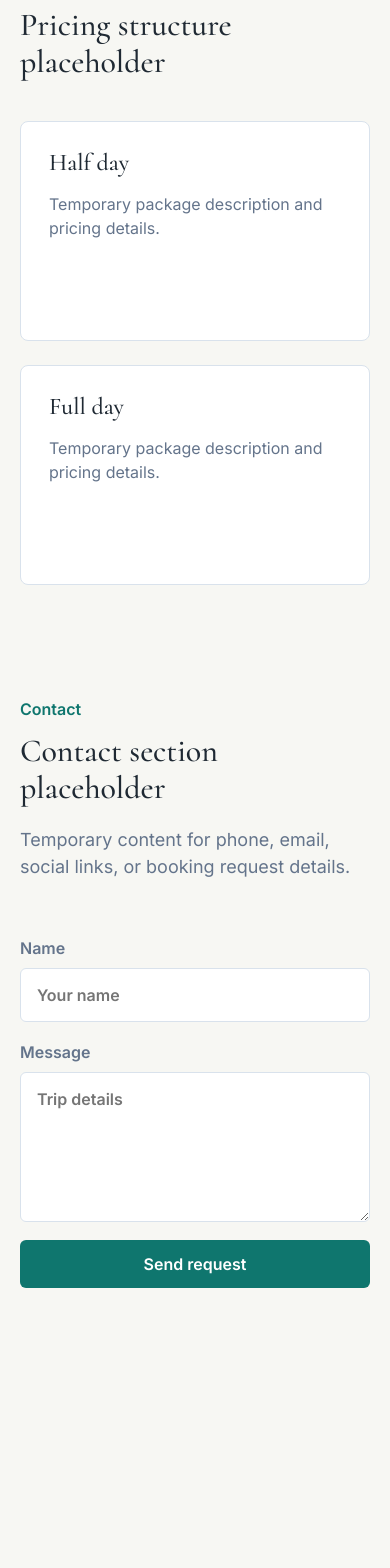
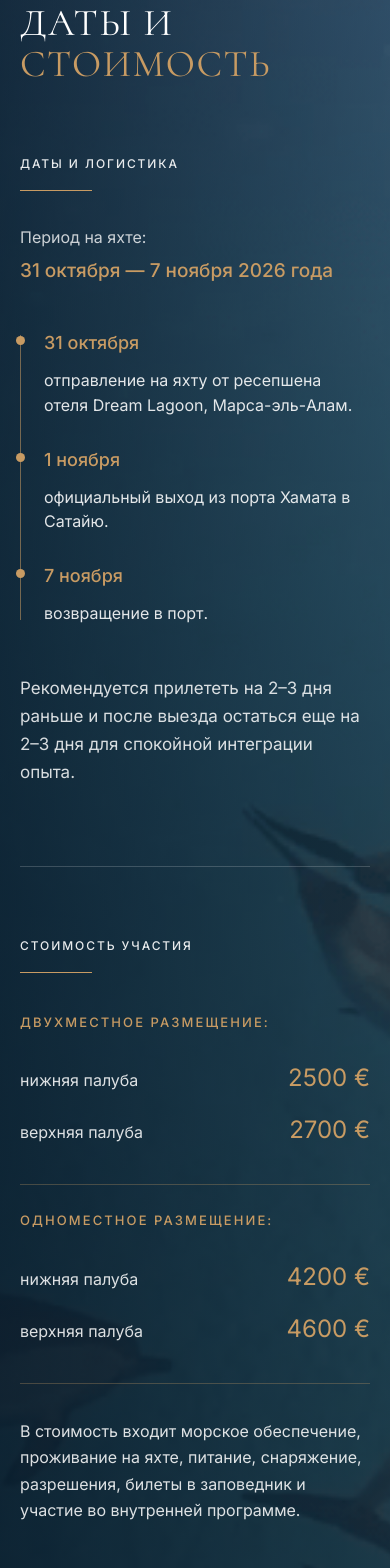
Before and after one commit to DariaKott/dolphins-website, a Next.js app: page / in a window 390 px wide. Shown: the part 7880-9448 px from the top of the page. Before the commit the page ends 9224 px from the top, so only its background shows below. Built offline with nearby package versions, Linux system fonts and the light colour scheme.

Commit message:
add section Pricing

```diff
--- a/src/components/Pricing/Pricing.module.scss
+++ b/src/components/Pricing/Pricing.module.scss
@@ -1,50 +1,392 @@
-.header {
-  max-width: 720px;
+.pricing {
+  position: relative;
+  padding: 140px 0;
+  color: #ffffff;
+  background-image:
+    linear-gradient(
+      180deg,
+      rgba(6, 24, 40, 0.42) 0%,
+      rgba(6, 24, 40, 0.68) 46%,
+      rgba(6, 24, 40, 0.8) 100%
+    ),
+    linear-gradient(
+      90deg,
+      rgba(6, 24, 40, 0.72) 0%,
+      rgba(6, 24, 40, 0.46) 52%,
+      rgba(6, 24, 40, 0.22) 100%
+    ),
+    url("../../assets/images/bg8.png");
+  background-repeat: no-repeat;
+  background-position: center center;
+  background-size: cover;
+}
 
-  p {
-    margin: 0 0 12px;
-    color: var(--color-accent);
-    font-weight: 700;
-  }
+.content {
+  width: 100%;
+}
 
-  h2 {
-    margin: 0;
-    font-size: 40px;
-    line-height: 1.15;
+.heroBlock {
+  margin-bottom: 88px;
+}
+
+.title {
+  max-width: 980px;
+  margin: 0;
+  color: #ffffff;
+  font-family: var(--font-heading), Georgia, serif;
+  font-size: clamp(28px, 4vw, 52px);
+  font-weight: 400;
+  letter-spacing: 0.055em;
+  line-height: 1.05;
+  text-transform: uppercase;
+
+  span {
+    color: var(--color-gold);
   }
 }
 
-.cards {
-  display: grid;
-  grid-template-columns: repeat(2, minmax(0, 1fr));
-  gap: 24px;
-  margin-top: 40px;
+.sectionTitle {
+  margin: 0;
+  color: rgba(255, 255, 255, 0.9);
+  font-family: var(--font-body), sans-serif;
+  font-size: 14px;
+  font-weight: 500;
+  letter-spacing: 0.2em;
+  line-height: 1.2;
+  text-transform: uppercase;
+
+  &::after {
+    display: block;
+    width: 72px;
+    height: 1px;
+    margin-top: 18px;
+    background-color: var(--color-gold);
+    content: "";
+  }
 }
 
-.card {
-  min-height: 220px;
-  border: 1px solid var(--color-border);
-  border-radius: 8px;
-  padding: 28px;
-  background: var(--color-surface);
+.datesBlock {
+  max-width: 920px;
+  margin: 0 auto 96px;
+  text-align: center;
+
+  .sectionTitle::after {
+    margin-right: auto;
+    margin-left: auto;
+  }
 }
 
-.card h3 {
-  margin: 0;
-  font-size: 24px;
+.period {
+  display: flex;
+  flex-direction: column;
+  gap: 8px;
+  align-items: center;
+  margin-top: 34px;
+  font-family: var(--font-body), sans-serif;
 }
 
-.card p {
-  margin: 16px 0 0;
-  color: var(--color-muted);
+.periodLabel {
+  color: rgba(255, 255, 255, 0.78);
+  font-size: 18px;
 }
 
-@media (max-width: 700px) {
-  .cards {
+.period strong {
+  color: var(--color-gold);
+  font-size: clamp(20px, 2vw, 26px);
+  font-weight: 500;
+}
+
+.timeline {
+  position: relative;
+  display: flex;
+  justify-content: space-between;
+  gap: 32px;
+  margin-top: 52px;
+  padding-top: 26px;
+
+  &::before {
+    position: absolute;
+    top: 0;
+    right: 8%;
+    left: 8%;
+    height: 1px;
+    background: rgba(200, 155, 99, 0.55);
+    content: "";
+  }
+}
+
+.timelineItem {
+  position: relative;
+  display: flex;
+  flex: 1;
+  flex-direction: column;
+  gap: 12px;
+  align-items: center;
+  text-align: center;
+  font-family: var(--font-body), sans-serif;
+
+  &::before {
+    position: absolute;
+    top: -31px;
+    left: 50%;
+    width: 9px;
+    height: 9px;
+    border-radius: 50%;
+    background-color: var(--color-gold);
+    content: "";
+    transform: translateX(-50%);
+  }
+
+  strong {
+    color: var(--color-gold);
+    font-size: 18px;
+    font-weight: 500;
+  }
+
+  span {
+    max-width: 260px;
+    color: rgba(255, 255, 255, 0.88);
+    font-size: 16px;
+    line-height: 1.55;
+  }
+}
+
+.recommendation {
+  max-width: 720px;
+  margin: 48px auto 0;
+  color: rgba(255, 255, 255, 0.84);
+  font-family: var(--font-body), sans-serif;
+  font-size: 17px;
+  line-height: 1.65;
+}
+
+.priceBlock {
+  margin-bottom: 92px;
+  border-top: 1px solid rgba(255, 255, 255, 0.18);
+  padding-top: 72px;
+}
+
+.priceLayout {
+  display: flex;
+  align-items: flex-start;
+  gap: clamp(56px, 8vw, 120px);
+  margin-top: 42px;
+}
+
+.priceTable {
+  flex: 0 0 520px;
+  max-width: 520px;
+}
+
+.priceGroup {
+  margin-bottom: 28px;
+  border-bottom: 1px solid rgba(200, 155, 99, 0.3);
+  padding: 0 0 28px;
+
+  &:last-child {
+    margin-bottom: 0;
+  }
+}
+
+.priceGroupTitle {
+  margin: 0 0 22px;
+  color: var(--color-gold);
+  font-family: var(--font-body), sans-serif;
+  font-size: 13px;
+  font-weight: 500;
+  letter-spacing: 0.16em;
+  line-height: 1.2;
+  text-transform: uppercase;
+}
+
+.priceRow {
+  display: flex;
+  align-items: baseline;
+  justify-content: space-between;
+  gap: 24px;
+  padding: 8px 0;
+  font-family: var(--font-body), sans-serif;
+}
+
+.priceRow span {
+  color: rgba(255, 255, 255, 0.86);
+  font-size: 18px;
+}
+
+.priceRow strong {
+  color: var(--color-gold);
+  font-size: clamp(24px, 2vw, 34px);
+  font-weight: 400;
+  white-space: nowrap;
+}
+
+.included {
+  flex: 1;
+  max-width: 520px;
+  margin: 0;
+  color: rgba(255, 255, 255, 0.86);
+  font-family: var(--font-body), sans-serif;
+  font-size: clamp(17px, 1.2vw, 20px);
+  line-height: 1.65;
+}
+
+.extraBlock {
+  border-top: 1px solid rgba(255, 255, 255, 0.18);
+  padding-top: 72px;
+}
+
+.extraList {
+  display: grid;
+  max-width: 760px;
+  grid-template-columns: repeat(2, minmax(0, 1fr));
+  column-gap: 72px;
+  row-gap: 18px;
+  margin: 34px 0 0;
+  padding: 0;
+  list-style: none;
+}
+
+.extraList li {
+  position: relative;
+  padding-left: 26px;
+  color: rgba(255, 255, 255, 0.88);
+  font-family: var(--font-body), sans-serif;
+  font-size: 18px;
+  line-height: 1.5;
+
+  &::before {
+    position: absolute;
+    top: 0.7em;
+    left: 0;
+    width: 6px;
+    height: 6px;
+    border-radius: 50%;
+    background-color: var(--color-gold);
+    content: "";
+  }
+}
+
+@media (max-width: 900px) {
+  .pricing {
+    padding: 110px 0;
+    background-position: center center;
+  }
+
+  .heroBlock {
+    margin-bottom: 72px;
+  }
+
+  .title {
+    font-size: clamp(38px, 7vw, 48px);
+  }
+
+  .datesBlock {
+    margin: 0 0 80px;
+    text-align: left;
+
+    .sectionTitle::after {
+      margin-left: 0;
+    }
+  }
+
+  .period {
+    align-items: flex-start;
+  }
+
+  .timeline {
+    flex-direction: column;
+    gap: 28px;
+    margin-top: 44px;
+    padding-top: 0;
+    padding-left: 24px;
+
+    &::before {
+      top: 6px;
+      right: auto;
+      bottom: 6px;
+      left: 0;
+      width: 1px;
+      height: auto;
+    }
+  }
+
+  .timelineItem {
+    align-items: flex-start;
+    text-align: left;
+
+    &::before {
+      top: 7px;
+      left: -28px;
+      transform: none;
+    }
+
+    span {
+      max-width: 100%;
+    }
+  }
+
+  .recommendation {
+    margin-right: 0;
+    margin-left: 0;
+  }
+
+  .priceLayout {
+    flex-direction: column;
+    gap: 34px;
+  }
+
+  .priceTable {
+    width: 100%;
+    flex: initial;
+    max-width: 100%;
+  }
+
+  .included {
+    max-width: 720px;
+  }
+
+  .extraList {
     grid-template-columns: 1fr;
   }
+}
 
-  .header h2 {
-    font-size: 32px;
+@media (max-width: 600px) {
+  .pricing {
+    padding: 88px 0;
+  }
+
+  .title {
+    font-size: clamp(30px, 11vw, 38px);
+    letter-spacing: 0.04em;
+    line-height: 1.08;
+  }
+
+  .sectionTitle {
+    font-size: 12px;
+    letter-spacing: 0.16em;
+  }
+
+  .periodLabel {
+    font-size: 16px;
+  }
+
+  .period strong {
+    font-size: 19px;
+  }
+
+  .priceRow span {
+    font-size: 16px;
+  }
+
+  .priceRow strong {
+    font-size: 24px;
+  }
+
+  .included {
+    font-size: 16px;
+  }
+
+  .extraList li {
+    font-size: 16px;
   }
 }
--- a/src/components/Pricing/Pricing.tsx
+++ b/src/components/Pricing/Pricing.tsx
@@ -1,23 +1,96 @@
 import styles from "./Pricing.module.scss";
 
-const options = ["Half day", "Full day"];
+const extraItems = [
+  "авиабилеты;",
+  "отели до и после яхтенного сафари;",
+  "трансферы;",
+  "медицинская страховка;",
+  "туристическая виза.",
+];
 
 export const Pricing = () => {
   return (
-    <section id="pricing" className="page-section" aria-labelledby="pricing-title">
+    <section id="pricing" className={styles.pricing} aria-labelledby="pricing-title">
       <div className="container">
-        <div className={styles.header}>
-          <p>Pricing</p>
-          <h2 id="pricing-title">Pricing structure placeholder</h2>
-        </div>
+        <div className={styles.content}>
+          <div className={styles.heroBlock}>
+            <h2 id="pricing-title" className={styles.title}>
+              ДАТЫ И <span>СТОИМОСТЬ</span>
+            </h2>
+          </div>
 
-        <div className={styles.cards}>
-          {options.map((option) => (
-            <article key={option} className={styles.card}>
-              <h3>{option}</h3>
-              <p>Temporary package description and pricing details.</p>
-            </article>
-          ))}
+          <div className={styles.datesBlock}>
+            <h3 className={styles.sectionTitle}>ДАТЫ И ЛОГИСТИКА</h3>
+            <div className={styles.period}>
+              <span className={styles.periodLabel}>Период на яхте:</span>
+              <strong>31 октября — 7 ноября 2026 года</strong>
+            </div>
+            <div className={styles.timeline}>
+              <div className={styles.timelineItem}>
+                <strong>31 октября</strong>
+                <span>
+                  отправление на яхту от ресепшена отеля Dream Lagoon,
+                  Марса-эль-Алам.
+                </span>
+              </div>
+              <div className={styles.timelineItem}>
+                <strong>1 ноября</strong>
+                <span>официальный выход из порта Хамата в Сатайю.</span>
+              </div>
+              <div className={styles.timelineItem}>
+                <strong>7 ноября</strong>
+                <span>возвращение в порт.</span>
+              </div>
+            </div>
+            <p className={styles.recommendation}>
+              Рекомендуется прилететь на 2–3 дня раньше и после выезда остаться еще на 2–3
+              дня для спокойной интеграции опыта.
+            </p>
+          </div>
+
+          <div className={styles.priceBlock}>
+            <h3 className={styles.sectionTitle}>СТОИМОСТЬ УЧАСТИЯ</h3>
+            <div className={styles.priceLayout}>
+              <div className={styles.priceTable}>
+                <div className={styles.priceGroup}>
+                  <h4 className={styles.priceGroupTitle}>Двухместное размещение:</h4>
+                  <div className={styles.priceRow}>
+                    <span>нижняя палуба</span>
+                    <strong>2500 €</strong>
+                  </div>
+                  <div className={styles.priceRow}>
+                    <span>верхняя палуба</span>
+                    <strong>2700 €</strong>
+                  </div>
+                </div>
+                <div className={styles.priceGroup}>
+                  <h4 className={styles.priceGroupTitle}>Одноместное размещение:</h4>
+                  <div className={styles.priceRow}>
+                    <span>нижняя палуба</span>
+                    <strong>4200 €</strong>
+                  </div>
+                  <div className={styles.priceRow}>
+                    <span>верхняя палуба</span>
+                    <strong>4600 €</strong>
+                  </div>
+                </div>
+              </div>
+              <p className={styles.included}>
+                В стоимость входит морское обеспечение, проживание на яхте, питание,
+                снаряжение, разрешения, билеты в заповедник и участие во внутренней
+                программе.
+              </p>
+            </div>
+          </div>
+
+          <div className={styles.extraBlock}>
+            <h3 className={styles.sectionTitle}>ЧТО ОПЛАЧИВАЕТСЯ ОТДЕЛЬНО</h3>
+            <ul className={styles.extraList}>
+              {extraItems.map((item) => (
+                <li key={item}>{item}</li>
+              ))}
+            </ul>
+          </div>
         </div>
       </div>
     </section>
```
